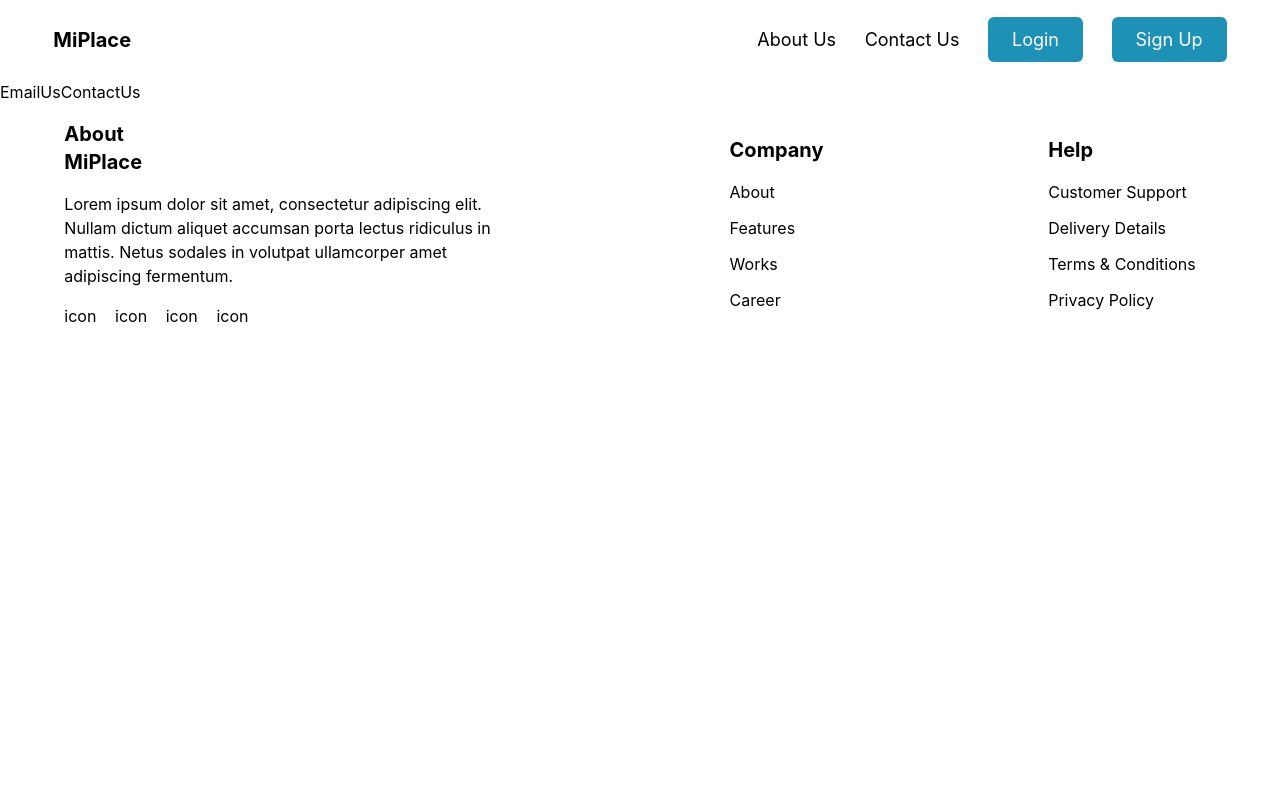
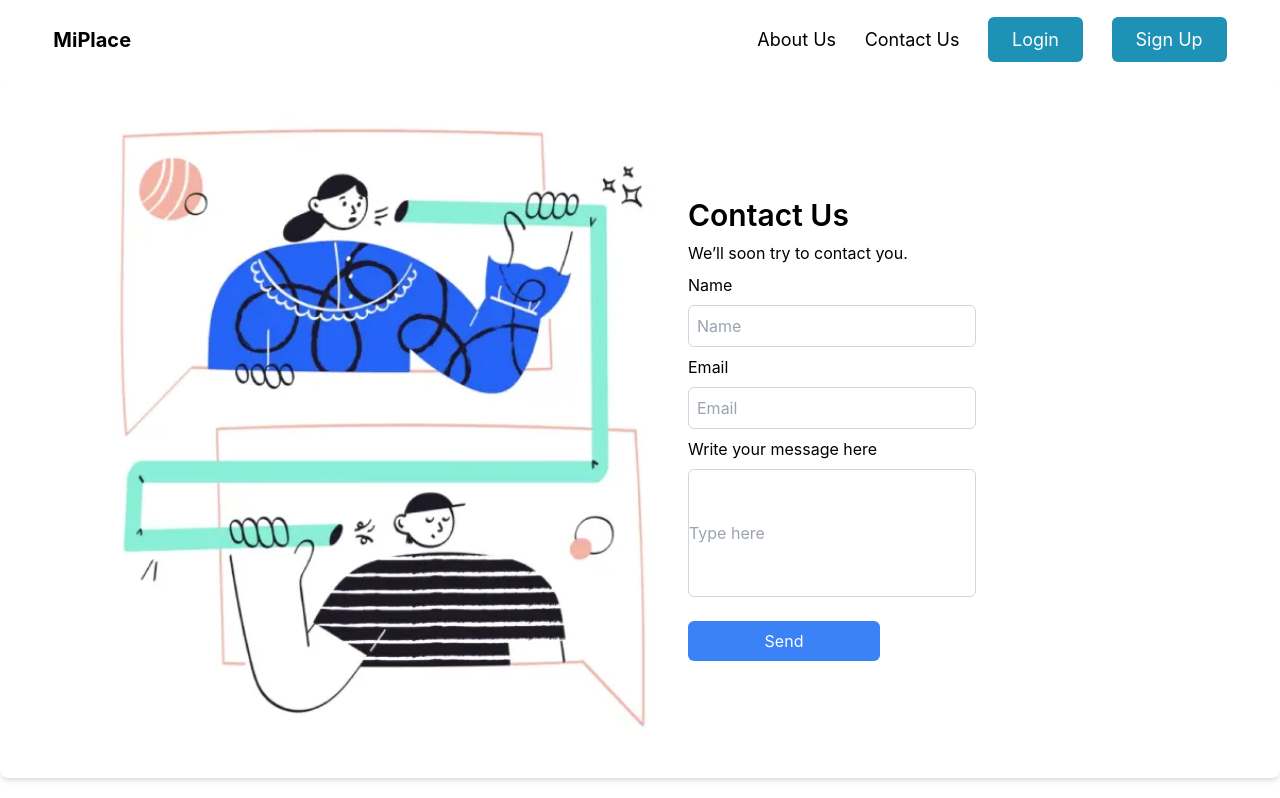
Before and after one commit to aruljohnsonalmabetter/MiPlace-Frontend, a React (Create React App) app in the folder miplace/: page /emailuscontactus in a window 1280 px wide. Shown: the top 798 px of the page. Built offline with nearby package versions, Linux system fonts and the light colour scheme.

Commit message:
contactus page

```diff
--- a/miplace/src/pages/EmailUsContactUs.js
+++ b/miplace/src/pages/EmailUsContactUs.js
@@ -1,8 +1,50 @@
-import React from 'react'
+import React , { useState } from 'react'
+import image from '../images/contactus.webp';
 
 function EmailUsContactUs() {
+  const [Name, setName] = useState("");
+  const [Email, setEmail] = useState("");
+  const [Message, setMessage] = useState("");
   return (
-    <div>EmailUsContactUs</div>
+    <div className="bg-white p-4 pl-20 rounded-lg shadow-md flex justify-center items-center gap-4  mx-auto ">
+    <img
+      src={image}
+      alt="Book Hotels fast and easy with Hotels"
+      className="w-1/2"
+    />
+    <div className="flex-1 flex flex-col gap-2">
+      <h1 className="text-3xl font-semibold">Contact Us</h1>
+      <h2 className="text-l">We’ll soon try to contact you.</h2>
+      <h3>Name</h3>
+      <input
+        type="text"
+        placeholder="Name"
+        value={Name}
+        onChange={(e) => setName(e.target.value)}
+        className="p-2 border border-gray-300 rounded-md w-1/2"
+      />
+      <h3>Email</h3>
+      <input
+        type="email"
+        placeholder="Email"
+        value={Email}
+        onChange={(e) => setEmail(e.target.value)}
+        className="p-2 border border-gray-300 rounded-md w-1/2"
+      />
+      <h3>Write your message here</h3>
+      <input
+        type="text"
+        placeholder="Type here"
+        value={Message}
+        onChange={(e) => setMessage(e.target.value)}
+        className=" border border-gray-300 rounded-md w-1/2 h-32"
+      />
+
+      <button className="mt-4 bg-blue-500 text-white py-2 px-4 rounded-md w-1/3">
+        Send
+      </button>
+    </div>
+    </div>
   )
 }
 
```
Also changed, not shown: miplace/src/images/contactus.webp (added), 1 other file (tests, documents, lock files or other folders).
